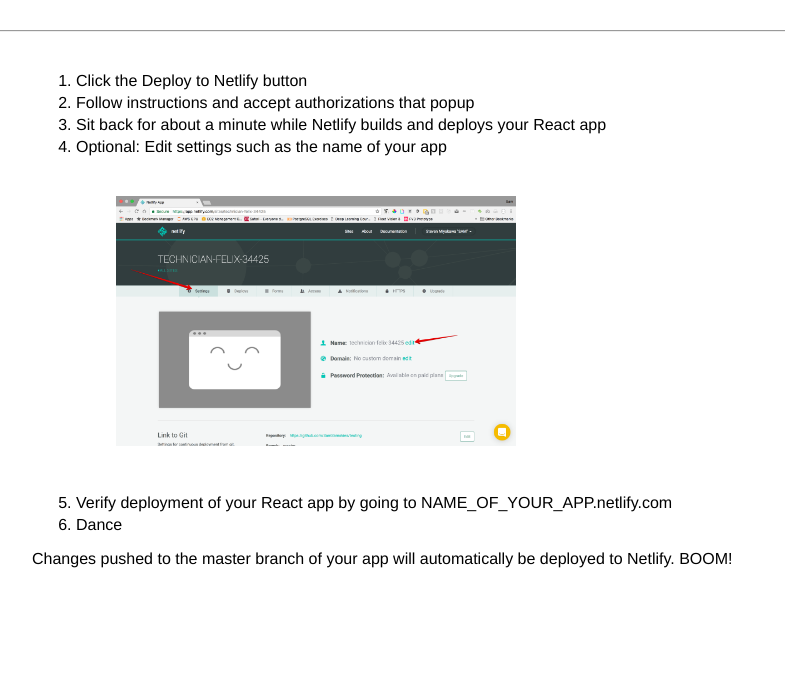
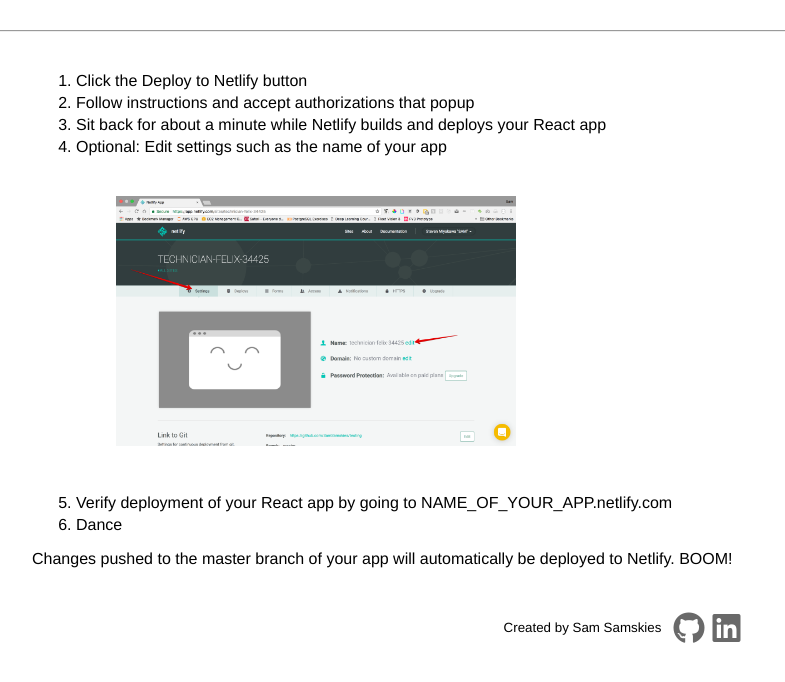
Before and after one commit to SamSamskies/deploy-react-app, a plain HTML site: page index.html in a window 1280 px wide. Shown: the part 775-1457 px from the top of the page, without its empty margins (16-801 px from the left). Before the commit the page ends 1383 px from the top, so only its background shows below. Drawn offline with Linux system fonts and the light colour scheme.

Commit message:
Add links to my GitHub and LinkedIn

```diff
--- a/index.html
+++ b/index.html
@@ -10,6 +10,21 @@
             font-family: proxima-nova,"Helvetica Neue",Helvetica,Roboto,Arial,sans-serif;;
         }
 
+        footer {
+            display: flex;
+            align-items: center;
+            justify-content: center;
+        }
+
+        footer a {
+            color: dimgray;
+            margin: 4px;
+        }
+
+        footer small {
+            margin-right: 8px;
+        }
+
         li {
             margin: 4px;
         }
@@ -18,6 +33,7 @@
             text-align: left;
         }
 
+        footer,
         .netlify-button,
         .screenshot,
         .instructions {
@@ -28,6 +44,7 @@
             width: 260px;
         }
     </style>
+    <script src="//use.fontawesome.com/deb9d5e773.js"></script>
 </head>
 
 <body>
@@ -56,5 +73,14 @@
         </ol>
         <p>Changes pushed to the master branch of your app will automatically be deployed to Netlify. BOOM!</p>
     </div>
+    <footer>
+        <small>Created by Sam Samskies</small>
+        <a href="//github.com/SamSamskies" title="GitHub">
+            <i class="fa fa-github fa-2x"></i>
+        </a>
+        <a href="//www.linkedin.com/in/samsamskies" title="LinkedIn">
+            <i class="fa fa-linkedin-square fa-2x"></i>
+        </a>
+    </footer>
 </body>
 </html>
```
